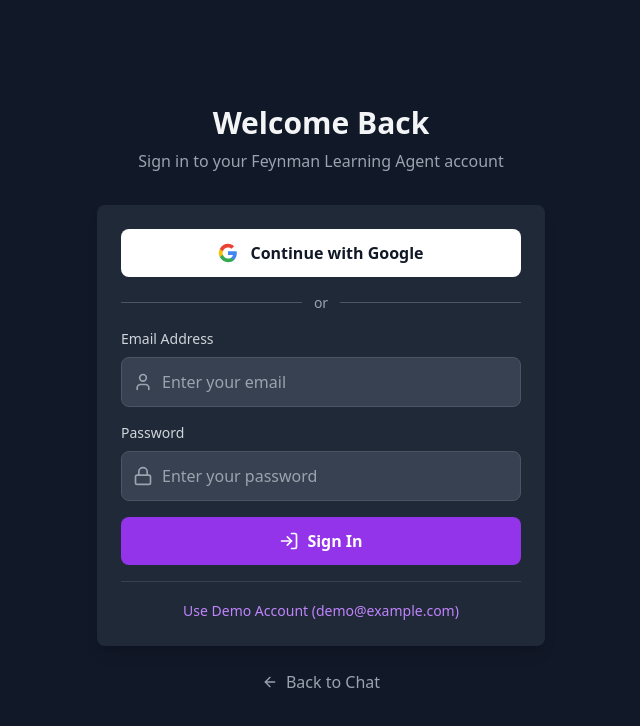
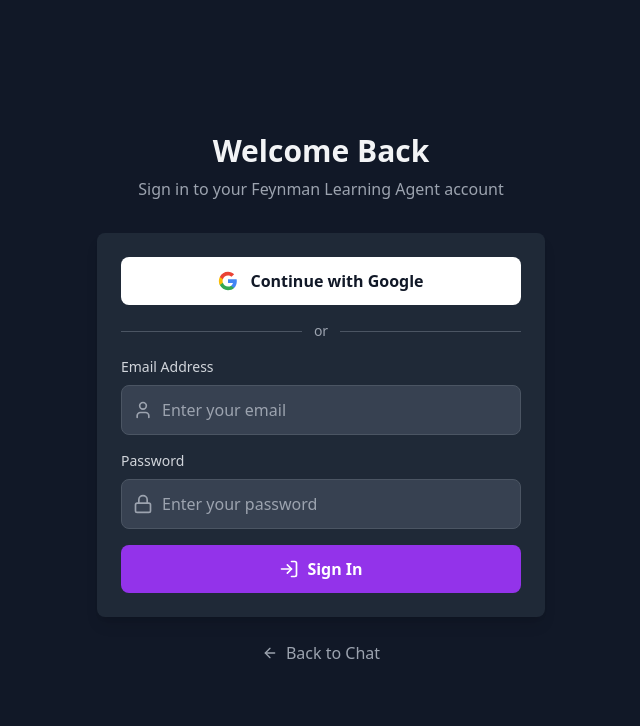
Before and after one commit to keeeevinShen/Learning-Chatbot, a React (Vite) app in the folder frontend/: page /login in a window 1280 px wide. Shown: the top 726 px of the page, without its empty margins (319-959 px from the left). Built offline with nearby package versions, Linux system fonts and the light colour scheme.

Commit message:
update frontend

```diff
--- a/frontend/src/components/ChatHeader.jsx
+++ b/frontend/src/components/ChatHeader.jsx
@@ -28,7 +28,7 @@ const ChatHeader = ({ title }) => {
           <line x1="12" y1="18" x2="12" y2="12"></line>
           <line x1="9" y1="15" x2="15" y2="15"></line>
         </svg>
-        <span>Embed a Document</span>
+        <span>Embed known knowledge</span>
       </Link>
     </div>
   );
--- a/frontend/src/pages/ChatPage.jsx
+++ b/frontend/src/pages/ChatPage.jsx
@@ -31,9 +31,14 @@ const ChatPage = () => {
         }));
         setChats(chatsFromThreads);
       } else {
-        // Fallback to fetchChats if no threads from login
-        const initialChats = await fetchChats();
-        setChats(initialChats);
+        // Start with a single new chat instead of empty or mock data
+        const newChat = {
+          id: Date.now().toString(),
+          title: 'New Chat',
+          messages: []
+        };
+        setChats([newChat]);
+        setActiveChat(newChat);
       }
     };
     loadChats();
@@ -88,6 +93,7 @@ const ChatPage = () => {
 
   const handleChatSelect = (chat) => {
     setActiveChat(chat);
+    setIsLoading(false);
     // TODO: Load messages for this thread from backend if needed
     // You might want to call an API to fetch messages for this thread_id
   };
--- a/frontend/src/pages/LoginPage.jsx
+++ b/frontend/src/pages/LoginPage.jsx
@@ -34,22 +34,7 @@ const LoginPage = () => {
     setIsLoading(false);
   };
 
-  const handleDemoLogin = async () => {
-    setEmail('demo@example.com');
-    setPassword('demo123');
-    setError('');
-    setIsLoading(true);
 
-    const result = await login('demo@example.com', 'demo123');
-
-    if (result.success) {
-      navigate('/');
-    } else {
-      setError(result.error || 'Login failed');
-    }
-
-    setIsLoading(false);
-  };
 
   const handleGoogleLogin = () => {
     // Get Google Client ID from environment variables
@@ -190,16 +175,7 @@ const LoginPage = () => {
             </button>
           </form>
 
-          {/* Demo Login */}
-          <div className="mt-4 pt-4 border-t border-gray-700">
-            <button
-              onClick={handleDemoLogin}
-              disabled={isLoading}
-              className="w-full text-center text-purple-400 hover:text-purple-300 text-sm transition-colors"
-            >
-              Use Demo Account (demo@example.com)
-            </button>
-          </div>
+
         </div>
 
         {/* Footer */}
--- a/frontend/src/service/chatService.js
+++ b/frontend/src/service/chatService.js
@@ -4,13 +4,8 @@
 
 // Additional service functions for managing chats
 export const fetchChats = async () => {
-  // This would fetch all chats from the backend
-  // For now, return mock data
-  return [
-    { id: 1, title: 'How to use React hooks', messages: [] },
-    { id: 2, title: 'Explain quantum computing', messages: [] },
-    { id: 3, title: 'Best practices for API design', messages: [] }
-  ];
+  // Return empty array instead of mock data
+  return [];
 };
 
 export const importLecture = async (lectureUrl) => {
```
